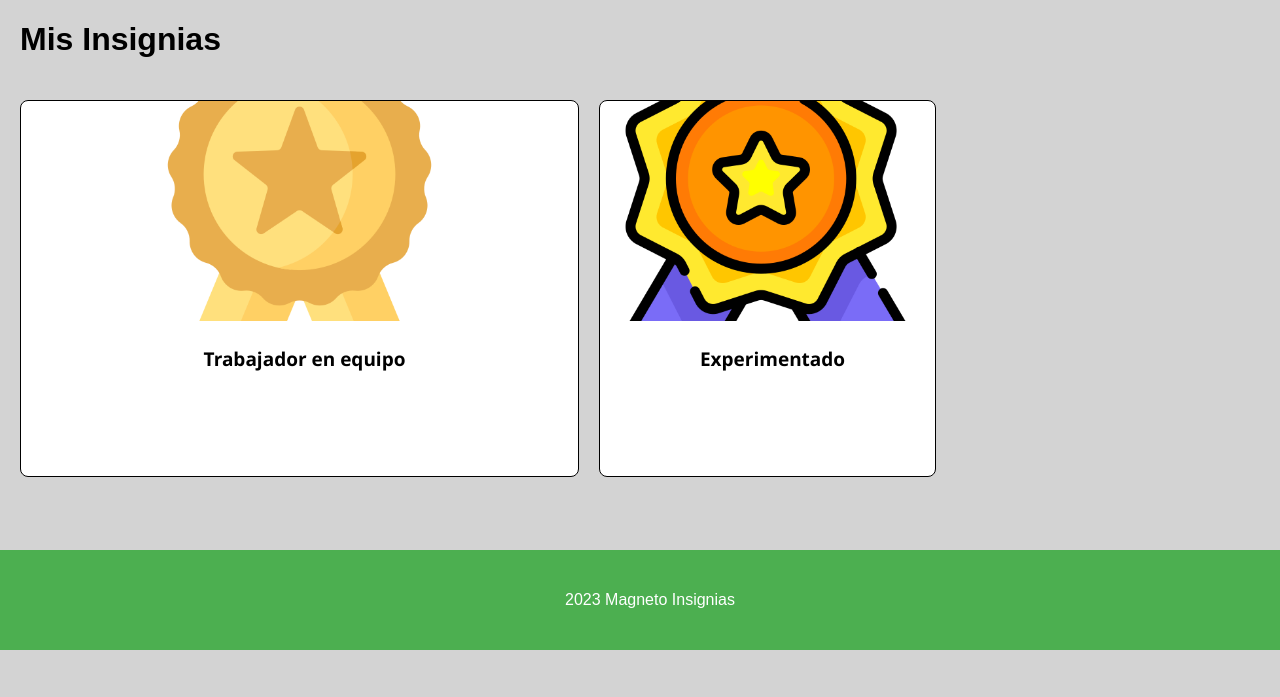
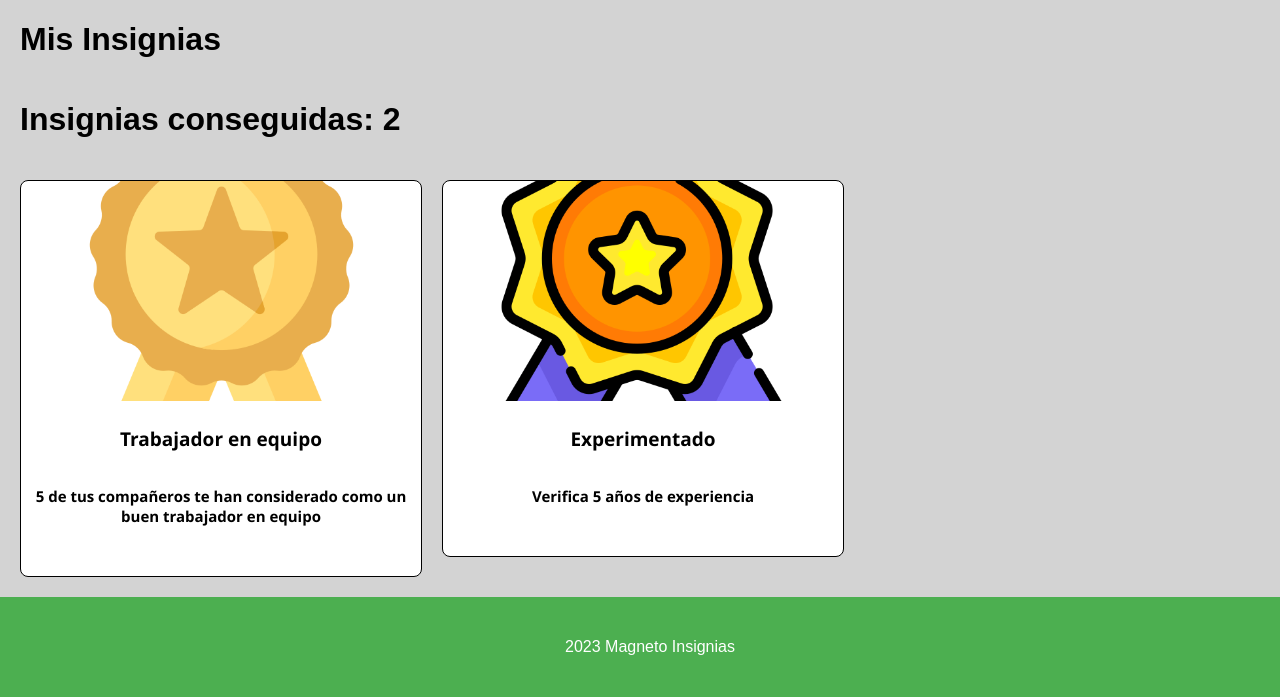
Before and after one commit to jdllorento/ProyectoIngenieria, a Django app: page /mybadges/ in a window 1280 px wide. Shown: the part 150-847 px from the top of the page. Before the commit the page ends 800 px from the top, so only its background shows below. Run offline with Django 4.2, Linux system fonts and the light colour scheme; a user stored in the database is signed in; data comes from the database, SQL or seed files in the repository; both versions use the stored data as it was after the commit; parts of the project's set-up code (start-up, migrations or seed data) failed here and were passed over.

Commit message:
Agregando contador de insignias

```diff
--- a/myapp/static/css/styles.css
+++ b/myapp/static/css/styles.css
@@ -39,6 +39,7 @@
     background-color: #fff;
     color: #fff;
     height: fit-content;
+    width: 400px;
 }
 
 .insignia:hover{
@@ -57,6 +58,7 @@
 .insignia-details{
     text-align: left;
     padding-left: 10px;
+    padding-right: 10px;
     flex: 1;
     display: flex;
     flex-direction: column;
@@ -67,6 +69,13 @@
     color: black;
     font-family: Segoe UI;
     font-size: 19px;
+    font-weight: 700;
+}
+
+.insignia-details .description{
+    color: black;
+    font-family: Segoe UI;
+    font-size: 15px;
     font-weight: 700;
 }
 
--- a/myapp/templates/base.html
+++ b/myapp/templates/base.html
@@ -23,8 +23,8 @@
     <a href="{% url 'logout'%}?next={{request.path}}">User: {{ user.get_username }} Cerrar sesión</a>
     {% else %}
     <a href="{% url 'home' %}">Inicio</a>
-    <a href="{% url 'login' %}">Login</a>
-    <a href="{% url 'registro' %}">Registro</a>
+    <a href="{% url 'login' %}">Log in</a>
+    <a href="{% url 'registro' %}">Sign In</a>
     {% endif %}
   </nav>
 
--- a/myapp/templates/my_badges.html
+++ b/myapp/templates/my_badges.html
@@ -10,13 +10,14 @@
 {% endblock %}
 {% block content2 %}
   <h1>Mis Insignias</h1>
+  <h1>Insignias conseguidas: {{ badges.count }}</h1>
   <div class="insignias-container">
     {% for badge in badges %}
     <div class="insignia">
       <img src="{{ badge.imagen.url }}" alt="{{ badge.title }}">
       <div class="insignia-details">
         <p class="title">{{badge.title}}</p>
-        <p>{{badge.description}}</p>
+        <p class="description">{{badge.description}}</p>
       </div>
     </div>
   {% endfor %}
--- a/myapp/templates/profile.html
+++ b/myapp/templates/profile.html
@@ -27,10 +27,9 @@
                       <a href="/profile/edit" class="btn btn-primary">Edit profile</a>
                   </div>
                   <div class="mb-3">
-                      <label for="description">
-                          <strong>Description</strong>
+                      <label for="insignias-consegudias">
+                          <strong>Insignias conseguidas: {{badges.count}}</strong>
                       </label>
-                      <p id="description">{{ request.user.userprofile.description}}</p>
                   </div>
                   <div class="mb-3">
                       <label for="likes"><strong>Likes</strong></label>
--- a/myapp/views.py
+++ b/myapp/views.py
@@ -66,7 +66,10 @@
     })
 
 def profile(request):
-    return render(request, 'profile.html')
+    badges = Insignia.objects.filter(portador=request.user)
+    return render(request, 'profile.html', {
+        'badges':badges
+    })
 
 def asignbadge(request):
     if request.method == 'GET':
```
Also changed, not shown: db.sqlite3, files/files/insignia.png (added), files/files/insignia2.png (added), files/files/insignia3.png (added).
